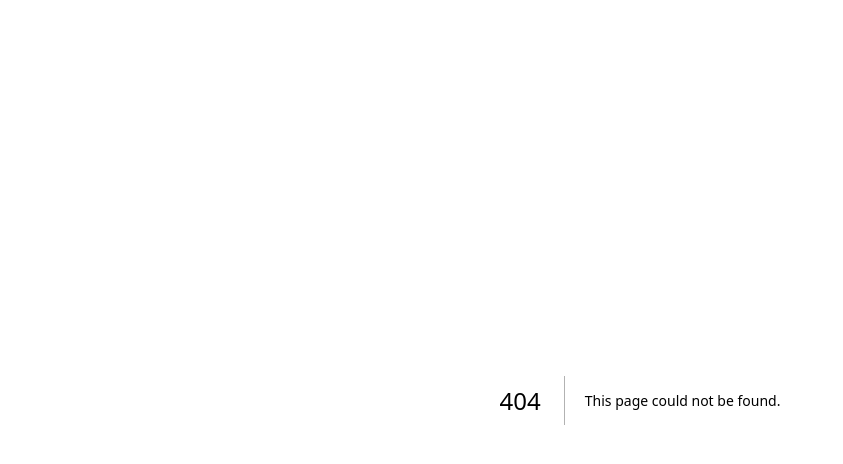
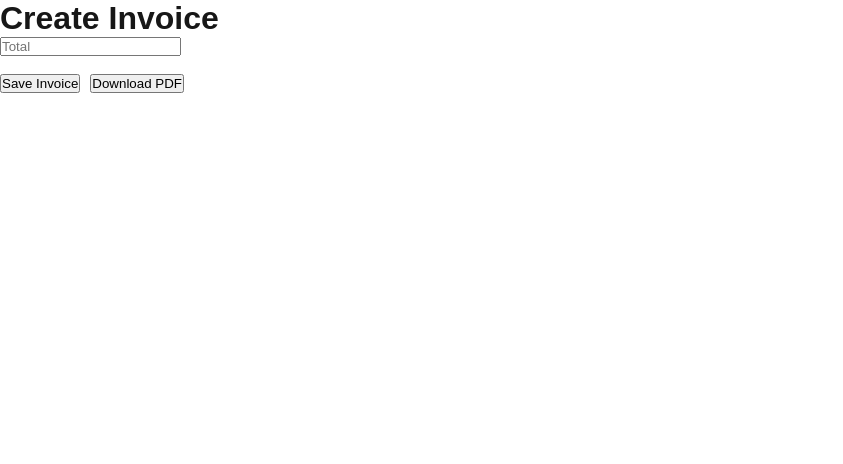
Before and after one commit to santhostgs/inventory-app, a Next.js app: page /invoice in a window 1280 px wide. Before the commit this address had no page. Shown: the top 464 px of the page, without its empty margins (0-843 px from the left). Built offline with nearby package versions, Linux system fonts and the light colour scheme.

Commit message:
first commit~

```diff
--- /dev/null
+++ b/lib/supabase.js
@@ -0,0 +1,6 @@
+import { createClient } from '@supabase/supabase-js'
+
+export const supabase = createClient(
+  "https://qlqvxvmjqmwiemgjjsda.supabase.co",
+  "eyJhbGciOiJIUzI1NiIsInR5cCI6IkpXVCJ9.eyJpc3MiOiJzdXBhYmFzZSIsInJlZiI6InFscXZ4dm1qcW13aWVtZ2pqc2RhIiwicm9sZSI6ImFub24iLCJpYXQiOjE3NzM3NTIwODcsImV4cCI6MjA4OTMyODA4N30.RZycHsXfXBvHBKJ2K4fxP2KNTygPY8FLu6TnVqpLNZw"
+)
--- a/package.json
+++ b/package.json
@@ -8,6 +8,8 @@
     "start": "next start"
   },
   "dependencies": {
+    "@supabase/supabase-js": "^2.99.2",
+    "jspdf": "^4.2.1",
     "next": "16.1.7",
     "react": "19.2.3",
     "react-dom": "19.2.3"
--- /dev/null
+++ b/pages/invoice.js
@@ -0,0 +1,49 @@
+import { useState } from 'react'
+import { supabase } from '../lib/supabase'
+import jsPDF from "jspdf"
+
+export default function Invoice() {
+  const [total, setTotal] = useState(0)
+
+  async function createInvoice() {
+    let { data } = await supabase
+      .from('invoices')
+      .insert([{ total }])
+      .select()
+
+    alert("Invoice Created: " + data[0].id)
+  }
+
+  // ✅ STEP 6: PDF FUNCTION HERE
+  function generatePDF() {
+    const doc = new jsPDF()
+
+    doc.text("Invoice", 20, 20)
+    doc.text("Customer: Ravi", 20, 40)
+    doc.text("Total: ₹" + total, 20, 60)
+
+    doc.save("invoice.pdf")
+  }
+
+  return (
+    <div>
+      <h1>Create Invoice</h1>
+
+      <input
+        type="number"
+        placeholder="Total"
+        onChange={(e) => setTotal(e.target.value)}
+      />
+
+      <br /><br />
+
+      <button onClick={createInvoice}>
+        Save Invoice
+      </button>
+
+      <button onClick={generatePDF} style={{ marginLeft: "10px" }}>
+        Download PDF
+      </button>
+    </div>
+  )
+}
```
Also changed, not shown: pages/inventory.js (added, +36 -0 lines), 1 other file (tests, documents, lock files or other folders).
